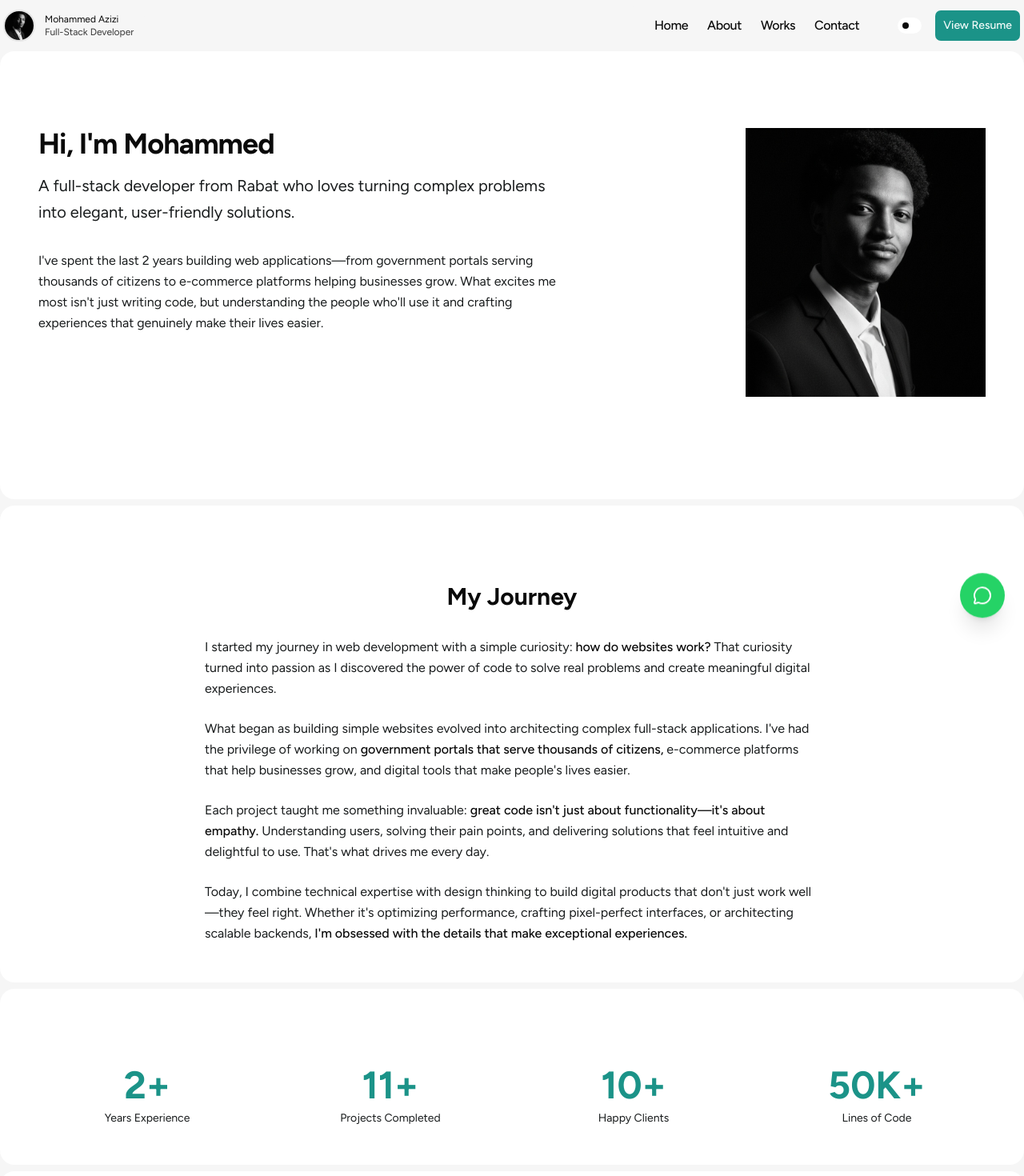
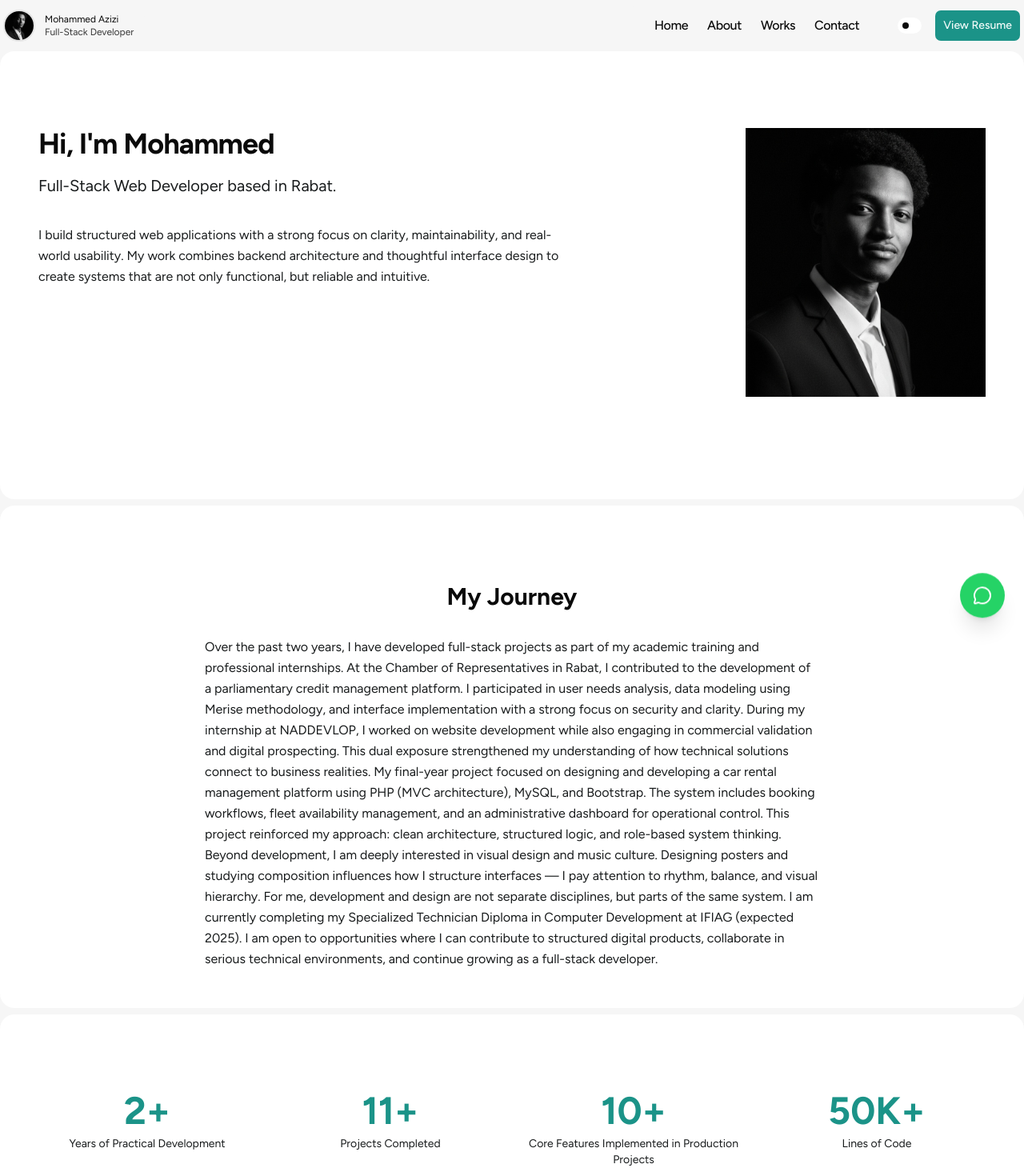
Before and after one commit to timo-ostora/personal-portfolio, a Next.js app: page /about in a window 1280 px wide. Shown: the top 1470 px of the page at 80% size. Built offline with nearby package versions, Linux system fonts and the light colour scheme.

Commit message:
ddssaazsdddss

```diff
--- a/src/app/(site)/about/page.tsx
+++ b/src/app/(site)/about/page.tsx
@@ -20,16 +20,12 @@ export default function About() {
                 Hi, I&apos;m {personalInfo.name.split(' ')[0]}
               </h1>
               <p className="text-xl text-muted-foreground leading-relaxed max-w-2xl">
-                A full-stack developer from {personalInfo.location.split(',')[0]} who loves turning complex problems
-                into elegant, user-friendly solutions.
+                Full-Stack Web Developer based in Rabat.
               </p>
             </div>
 
             <p className="text-base text-muted-foreground leading-relaxed max-w-2xl">
-              I&apos;ve spent the last {stats.yearsOfExperience} years building web applications—from government portals
-              serving thousands of citizens to e-commerce platforms helping businesses grow. What excites me most
-              isn&apos;t just writing code, but understanding the people who&apos;ll use it and crafting experiences that
-              genuinely make their lives easier.
+              I build structured web applications with a strong focus on clarity, maintainability, and real-world usability. My work combines backend architecture and thoughtful interface design to create systems that are not only functional, but reliable and intuitive.
             </p>
           </div>
 
@@ -59,31 +55,15 @@ export default function About() {
 
           <div className="space-y-6 text-muted-foreground leading-relaxed">
             <p>
-              I started my journey in web development with a simple curiosity:
-              <span className="text-foreground font-medium"> how do websites work? </span>
-              That curiosity turned into passion as I discovered the power of code to solve real problems
-              and create meaningful digital experiences.
-            </p>
+              Over the past two years, I have developed full-stack projects as part of my academic training and professional internships. At the Chamber of Representatives in Rabat, I contributed to the development of a parliamentary credit management platform. I participated in user needs analysis, data modeling using Merise methodology, and interface implementation with a strong focus on security and clarity.
 
-            <p>
-              What began as building simple websites evolved into architecting complex full-stack applications.
-              I&apos;ve had the privilege of working on
-              <span className="text-foreground font-medium"> government portals that serve thousands of citizens, </span>
-              e-commerce platforms that help businesses grow, and digital tools that make people&apos;s lives easier.
-            </p>
+              During my internship at NADDEVLOP, I worked on website development while also engaging in commercial validation and digital prospecting. This dual exposure strengthened my understanding of how technical solutions connect to business realities.
 
-            <p>
-              Each project taught me something invaluable:
-              <span className="text-foreground font-medium"> great code isn&apos;t just about functionality—it&apos;s about empathy. </span>
-              Understanding users, solving their pain points, and delivering solutions that feel intuitive
-              and delightful to use. That&apos;s what drives me every day.
-            </p>
+              My final-year project focused on designing and developing a car rental management platform using PHP (MVC architecture), MySQL, and Bootstrap. The system includes booking workflows, fleet availability management, and an administrative dashboard for operational control. This project reinforced my approach: clean architecture, structured logic, and role-based system thinking.
 
-            <p>
-              Today, I combine technical expertise with design thinking to build digital products that don&apos;t
-              just work well—they feel right. Whether it&apos;s optimizing performance, crafting pixel-perfect
-              interfaces, or architecting scalable backends,
-              <span className="text-foreground font-medium"> I&apos;m obsessed with the details that make exceptional experiences.</span>
+              Beyond development, I am deeply interested in visual design and music culture. Designing posters and studying composition influences how I structure interfaces — I pay attention to rhythm, balance, and visual hierarchy. For me, development and design are not separate disciplines, but parts of the same system.
+
+              I am currently completing my Specialized Technician Diploma in Computer Development at IFIAG (expected 2025). I am open to opportunities where I can contribute to structured digital products, collaborate in serious technical environments, and continue growing as a full-stack developer.
             </p>
           </div>
         </div>
@@ -96,7 +76,7 @@ export default function About() {
             <div className="text-4xl md:text-5xl font-bold text-primary">
               {stats.yearsOfExperience}+
             </div>
-            <div className="text-sm text-muted-foreground">Years Experience</div>
+            <div className="text-sm text-muted-foreground">Years of Practical Development</div>
           </div>
           <div className="text-center space-y-2">
             <div className="text-4xl md:text-5xl font-bold text-primary">
@@ -108,7 +88,7 @@ export default function About() {
             <div className="text-4xl md:text-5xl font-bold text-primary">
               {stats.happyClients}+
             </div>
-            <div className="text-sm text-muted-foreground">Happy Clients</div>
+            <div className="text-sm text-muted-foreground">Core Features Implemented in Production Projects</div>
           </div>
           <div className="text-center space-y-2">
             <div className="text-4xl md:text-5xl font-bold text-primary">
```
